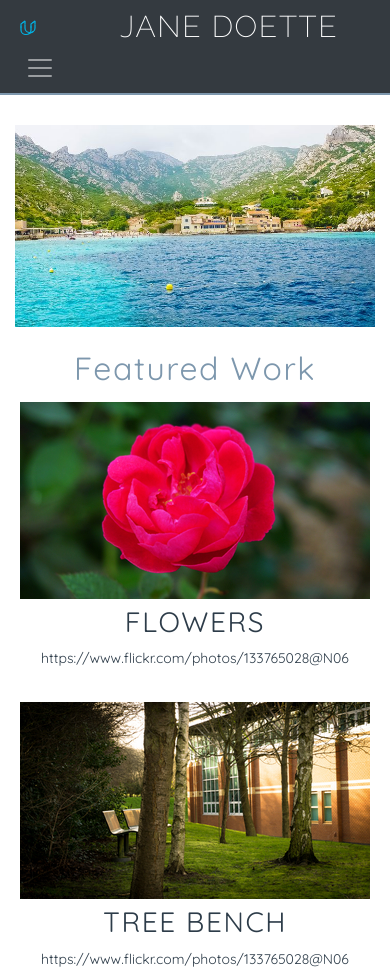
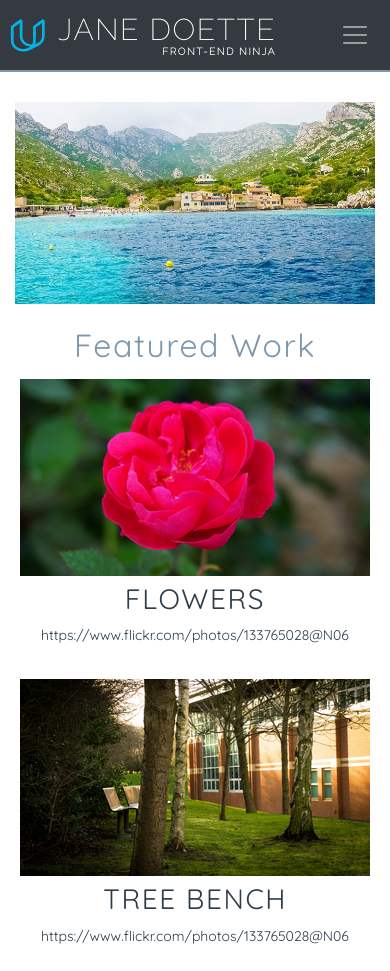
Before and after one commit to ravi-2912/Udacity-FEWD-Prj-2, a plain HTML site: page index.html in a window 390 px wide. Shown: the top 971 px of the page. Drawn offline with nearby package versions, Linux system fonts and the light colour scheme; a web font is replaced by a local one.

Commit message:
Responsive header.
Adjusting styles mainly to make the header more responsive specially the brand.

```diff
--- a/css/master.css
+++ b/css/master.css
@@ -96,11 +96,19 @@ footer {
     .hidden-md-down {
         display: none;
     }
+    .text-direction {
+        text-align: right;
+    }
 
     .logo {
-        height: 50px;
+        height: 70px;
         width: auto;
         vertical-align: bottom;
+    }
+    .brand-name {
+        padding-left: 10px;
+        padding-top: 0;
+        padding-bottom: 0;
     }
 
     .brand-name h1 {
@@ -109,6 +117,7 @@ footer {
 
     .brand-name h5 {
         font-size: .75em;
+        margin-bottom: 0;
     }
 
     .navbar-nav a {
@@ -140,7 +149,11 @@ footer {
 
 @media screen and (max-width: 576px) {
     .navbar, .navbar-toggler {
-        padding: 5px;
+        padding: 10px;
+    }
+
+    .navbar-brand {
+        padding: 0;
     }
 
     .featured-work {
@@ -148,15 +161,14 @@ footer {
     }
 
     .logo {
-        height: 1.4em;
+        padding-top: 5px;
+        height: 45px;
         width: auto;
-        vertical-align: text-bottom;
+        vertical-align: top;
     }
 
-    .brand {
-        padding-top: 0;
-        padding-right: 0;
-        padding-left: 5px;
+    .brand-name {
+        padding-left: 8px;
     }
 
     .brand-name h1 {
@@ -165,6 +177,10 @@ footer {
 
     .brand-name h5 {
         font-size: 0.5em;
+        margin-bottom: 0;
+    }
+    .text-direction {
+        text-align: right;
     }
 
     .nav-absolute {
@@ -174,12 +190,23 @@ footer {
 }
 
 @media screen and (max-width: 350px) {
+    .logo {
+        padding-top: 5px;
+        height: 30px;
+        width: auto;
+        vertical-align: top;
+    }
+
     .featured-work figcaption p {
         max-width: 250px;
         margin-left: auto;
         margin-right: auto;
     }
 
+    .brand-name {
+        padding-left: 3px;
+    }
+
     .brand-name h1 {
         font-size: 1.4em;
     }
--- a/index.html
+++ b/index.html
@@ -19,14 +19,14 @@
     <!-- header starts -->
     <header class="container">
         <nav class="row navbar navbar-expand-lg navbar-dark bg-dark">
-            <div class="navbar-brand col-lg-12 col-md-11 col-11">
+            <div class="navbar-brand text-direction">
                 <img src="img/fixed/logo.svg" class="logo" alt="Bran logo for Jane Doette.">
                 <div class="brand-name text-uppercase">
                     <h1 class="display-4">Jane Doette</h1>
-                    <h5 class="hidden-md-down"><strong>Front-End Ninja</strong></h5>
+                    <h5><strong>Front-End Ninja</strong></h5>
                 </div>
             </div>
-            <div class="col">
+            <div class="">
                 <button
                 class="navbar-toggler"
                 type="button"
```
